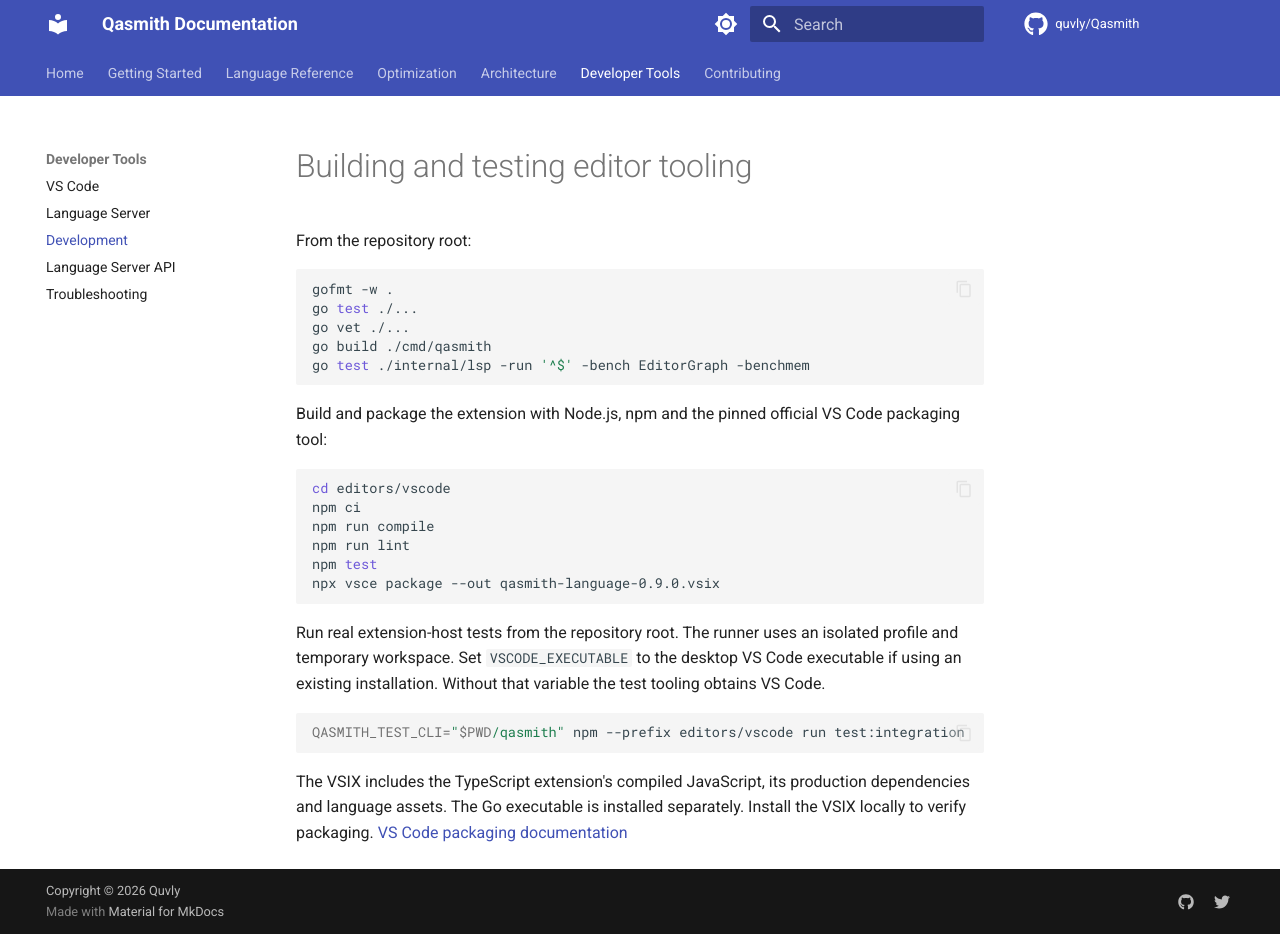
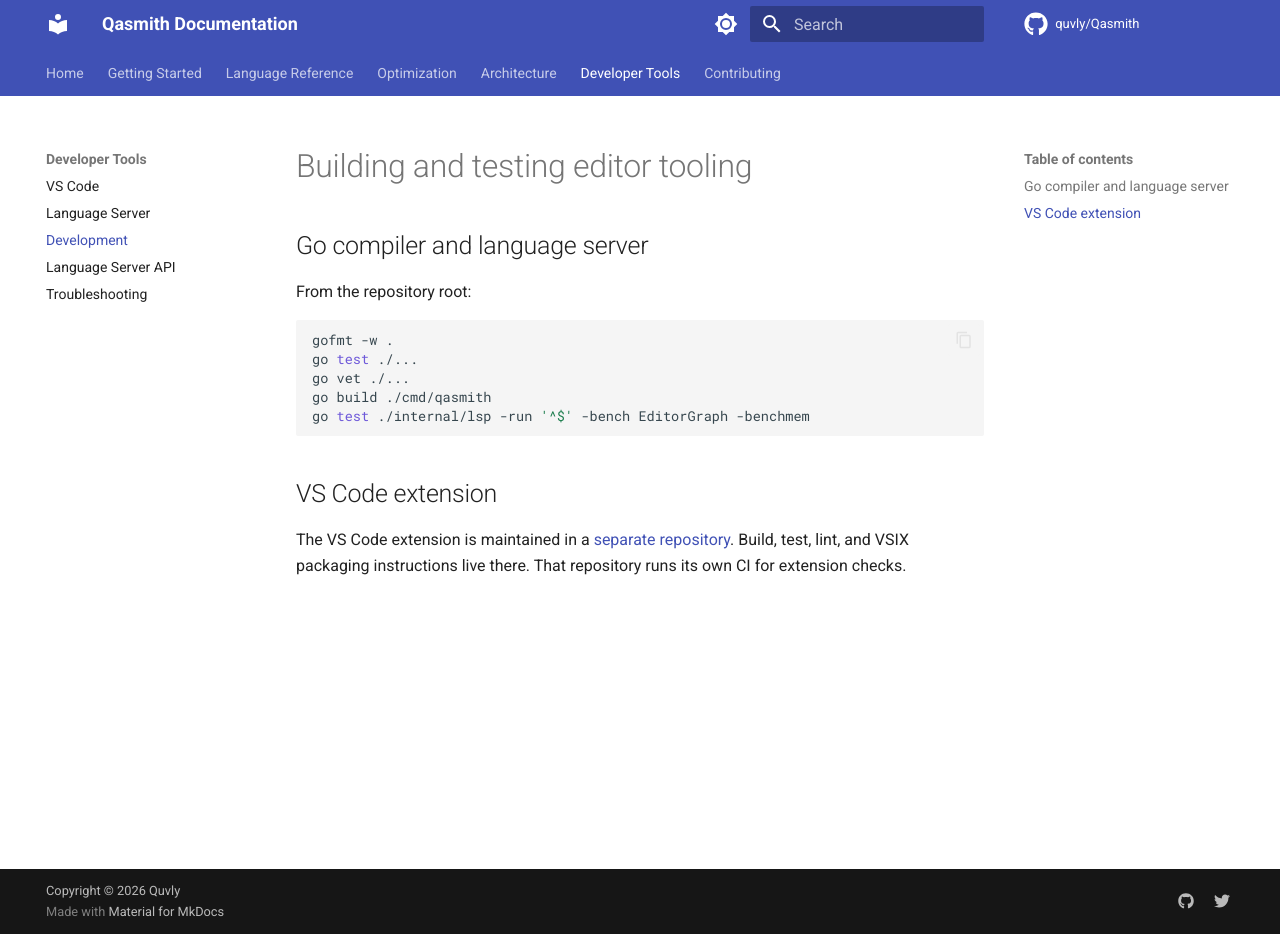
Before and after one commit to quvly/Qasmith, an MkDocs documentation site: the page built from docs/tooling/development.md, in a window 1280 px wide and 934 px high. Built offline with MkDocs 1.6.1 and Material for MkDocs 9.7.7, drawn with Linux system fonts in a browser that asks for light colours; comment, search, counter and statistics services are not loaded.

Commit message:
CI and VS Code extension: fix Dependabot, document separate extension repo
Facts determined:
- The VS Code extension source was moved to a separate repository:
  https://github.com/quvly/qasmith-visualstudiocode-extension
- Commit 0113843c documents this move.
- The editors/vscode directory no longer exists in this repository.
- Dependabot was configured for /editors/vscode npm updates, but that
  directory doesn't exist.

Changes:
- Remove the npm/dependabot entry for /editors/vscode.
- Update docs/tooling/vscode.md to note the extension source lives in
  the separate repository and that CI checks run there, not here.
- Update docs/tooling/development.md: Go compiler/LSP checks remain
  here; extension build/test/lint instructions now link to the
  separate repository.

Needs owner decision:
- Whether to move the extension source back into this repository.
  The separate repo allows independent versioning and release
  management, which was the stated reason for the move.

Acceptance:
- Every Dependabot directory exists (gomod: /, pip: /, github-actions: /).
- Documentation says exactly where the VS Code extension checks live
  and that they are not run in this repository's CI.

````diff
--- a/docs/tooling/development.md
+++ b/docs/tooling/development.md
@@ -1,4 +1,6 @@
 # Building and testing editor tooling
+
+## Go compiler and language server
 
 From the repository root:
 
@@ -10,21 +12,6 @@ go build ./cmd/qasmith
 go test ./internal/lsp -run '^$' -bench EditorGraph -benchmem
 ```
 
-Build and package the extension with Node.js, npm and the pinned official VS Code packaging tool:
+## VS Code extension
 
-```sh
-cd editors/vscode
-npm ci
-npm run compile
-npm run lint
-npm test
-npx vsce package --out qasmith-language-0.9.0.vsix
-```
-
-Run real extension-host tests from the repository root. The runner uses an isolated profile and temporary workspace. Set `VSCODE_EXECUTABLE` to the desktop VS Code executable if using an existing installation. Without that variable the test tooling obtains VS Code.
-
-```sh
-QASMITH_TEST_CLI="$PWD/qasmith" npm --prefix editors/vscode run test:integration
-```
-
-The VSIX includes the TypeScript extension's compiled JavaScript, its production dependencies and language assets. The Go executable is installed separately. Install the VSIX locally to verify packaging. [VS Code packaging documentation](https://code.visualstudio.com/api/working-with-extensions/publishing-extension)
+The VS Code extension is maintained in a [separate repository](https://github.com/quvly/qasmith-visualstudiocode-extension). Build, test, lint, and VSIX packaging instructions live there. That repository runs its own CI for extension checks.
````
Also changed, not shown: docs/tooling/vscode.md (+3 -1 lines), 1 other file.
